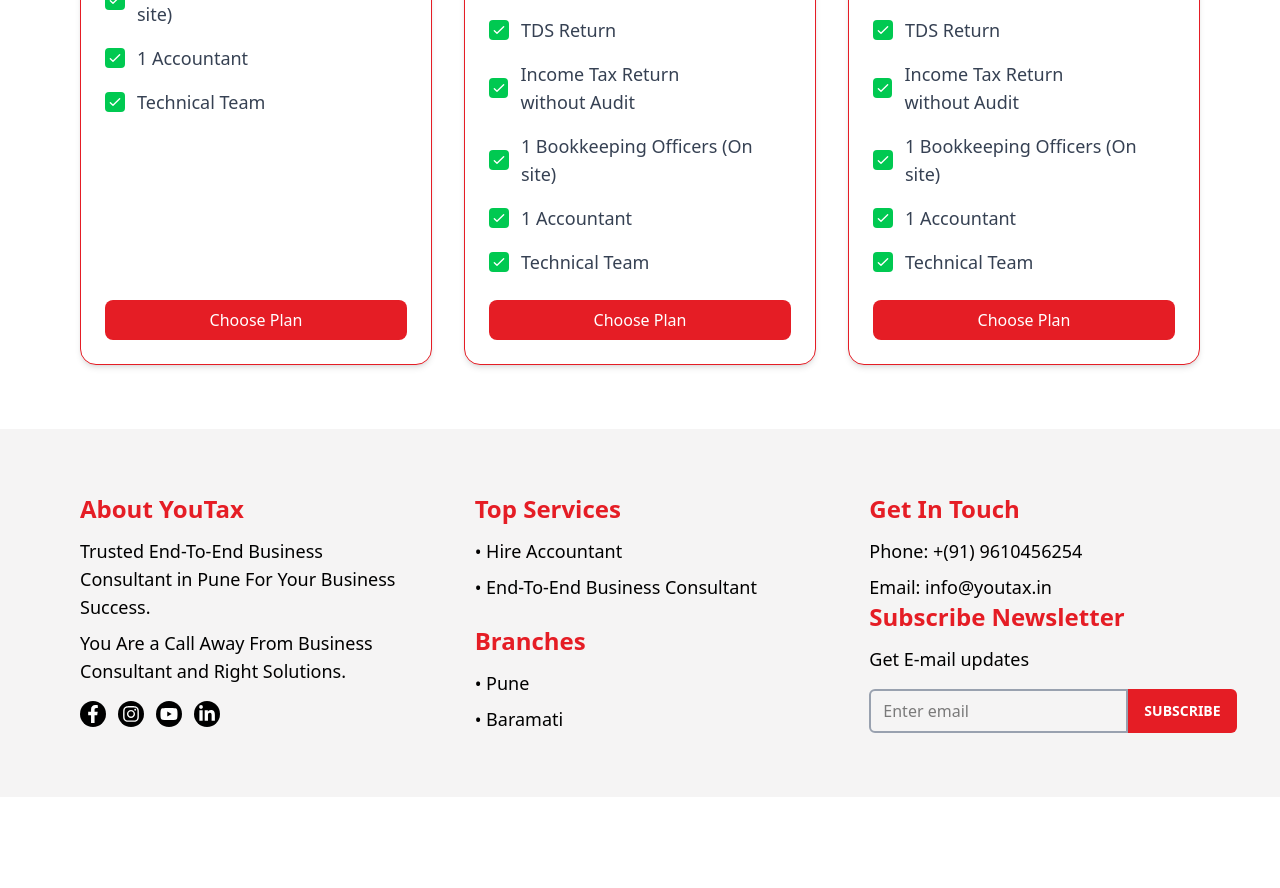
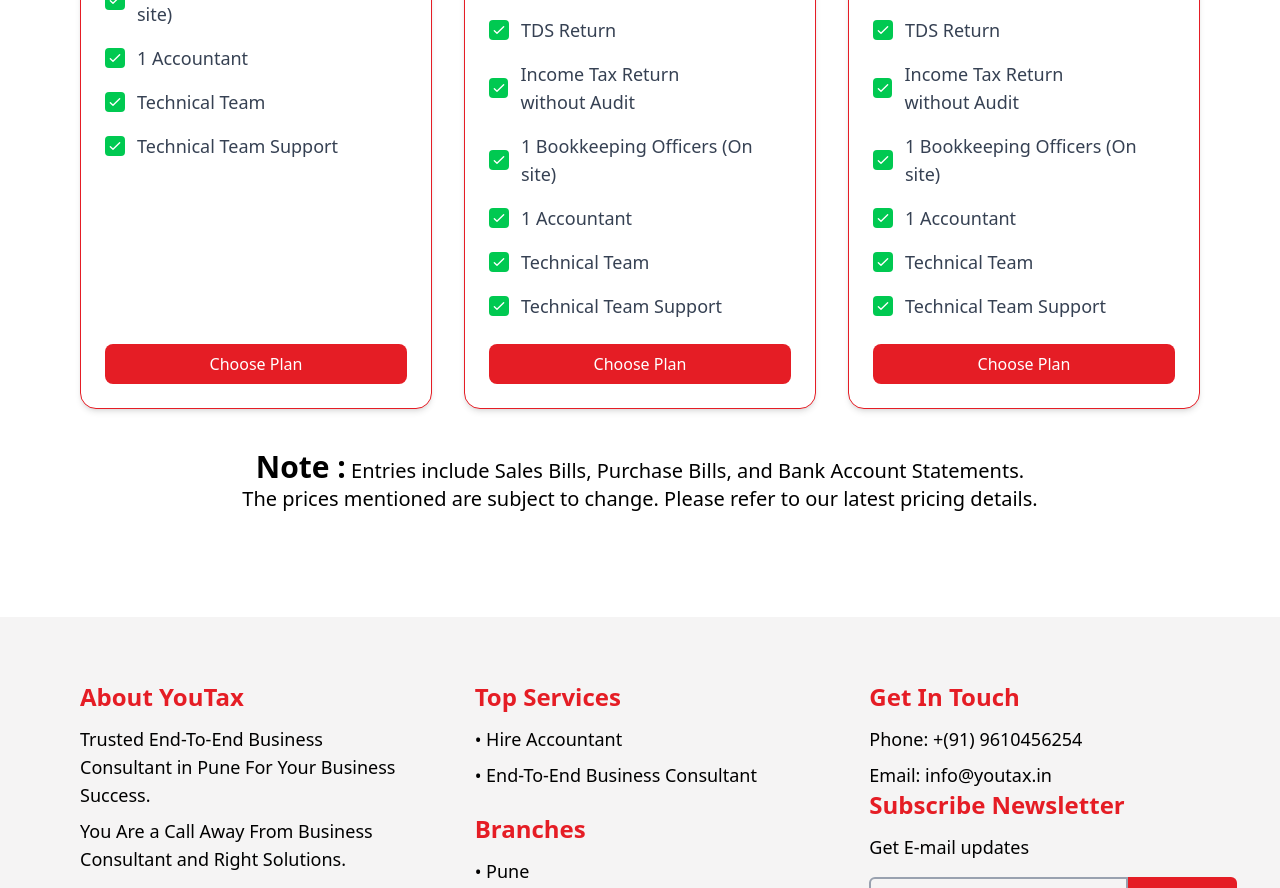
Before and after one commit to vm3techsolutions/youtaxsub, a Next.js app in the folder frontend/: page / in a window 1280 px wide. Shown: the part 4780-5668 px from the top of the page. Before the commit the page ends 5577 px from the top, so only its background shows below. Built offline with nearby package versions, Linux system fonts and the light colour scheme.

Commit message:
Added plans

```diff
--- a/frontend/src/app/Home/Plan.jsx
+++ b/frontend/src/app/Home/Plan.jsx
@@ -14,7 +14,8 @@ export default function Plans() {
         "Up to 250 entries/day",
         "1 Bookkeeping Officers (On site) ",
         "1 Accountant",
-        "Technical Team"
+        "Technical Team",
+        "Technical Team Support "
       ],
       link: "/checkout?plan=daily",
     },
@@ -30,7 +31,8 @@ export default function Plans() {
         " Income Tax Return without Audit",
         "1 Bookkeeping Officers (On site) ",
         "1 Accountant",
-        "Technical Team"
+        "Technical Team",
+        "Technical Team Support "
       ],
       link: "/checkout?plan=monthly",
     },
@@ -46,7 +48,8 @@ export default function Plans() {
         " Income Tax Return without Audit",
         "1 Bookkeeping Officers (On site) ",
         "1 Accountant",
-        "Technical Team"
+        "Technical Team",
+        "Technical Team Support "
       ],
       link: "/checkout?plan=yearly",
     },
@@ -108,7 +111,16 @@ export default function Plans() {
             </button>
           </div>
         ))}
+
       </div>
+      <div className="text-center py-10">
+      <p className="text-xl"><strong className="text-3xl"> Note :</strong> Entries include Sales Bills, Purchase Bills, and Bank Account Statements.
+
+       </p>
+       <p  className="text-xl">
+         The prices mentioned are subject to change. Please refer to our latest pricing details.
+       </p>
+       </div>
     </section>
   );
 }
```
